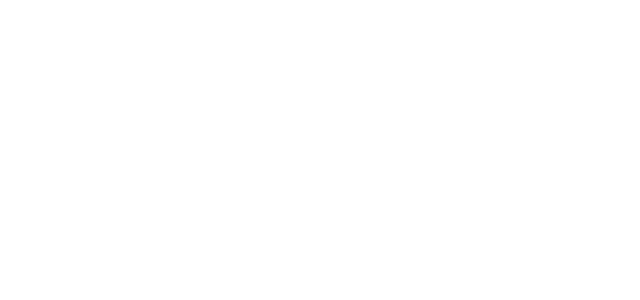
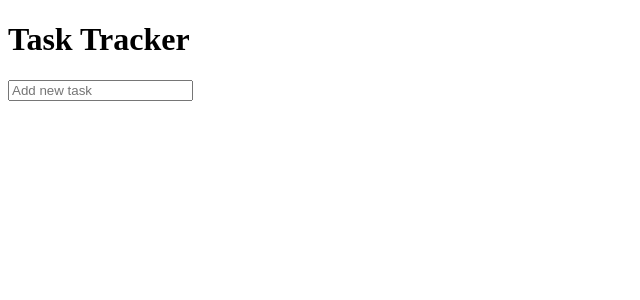
Before and after one commit to atiangnelson/to-do, a React (Vite) app: page / in a window 1280 px wide. Shown: the top 300 px of the page, without its empty margins (0-640 px from the left). Built offline with nearby package versions, Linux system fonts and the light colour scheme; data requests are answered from the project's data file.

Commit message:
added tthe input

```diff
--- a/src/App.jsx
+++ b/src/App.jsx
@@ -11,7 +11,7 @@ fetch(url)
 .catch(err=>console.error("error fetching:",err))
 },[])
 function addTask(){
-  if(input.trim)return
+  if(input.trim())return
   fetch (url,{
     method: "POST",
     headers: {"Content-type":"application/json"},
@@ -34,9 +34,9 @@ function addTask(){
     .then(updated=>setTasks(tasks.map((task)=>(task.id ==id? updated:task))))
   }
   function editTask(id,newTask){
-    fetch(`${url}/{id}`,{
+    fetch(`${url}/${id}`,{
       method:'PATCH',
-      headers: {"Content-type":"application/type"},
+      headers: {"Content-type":"application/json"},
       body: JSON.stringify({text:newText})
     })
     .then(res=>res.json())
@@ -50,7 +50,7 @@ function addTask(){
       method :'DELETE'
     })
     .then(()=>{
-      setTasks(tasks.filter(task=>task.id!==task))
+      setTasks(tasks.filter(task=>task.id!==id))
     })
 
   }
@@ -61,9 +61,16 @@ function addTask(){
 
   return (
 
-    <>
+    <div className="app">
+      <h1>Task Tracker</h1>
+      <input
+      value={input}
+      onChange={(e)=>setInput(e.target.value)}
+      placeholder="Add new task"
+      />
 
-    </>
+
+    </div>
   )
 }
 
```
